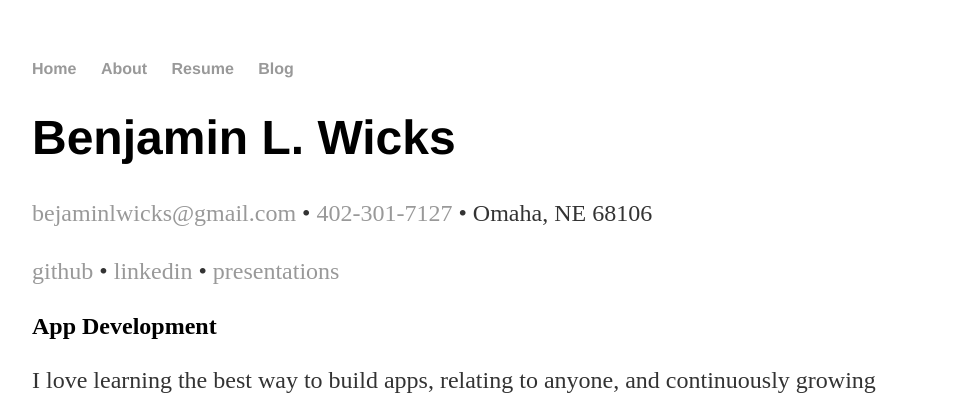
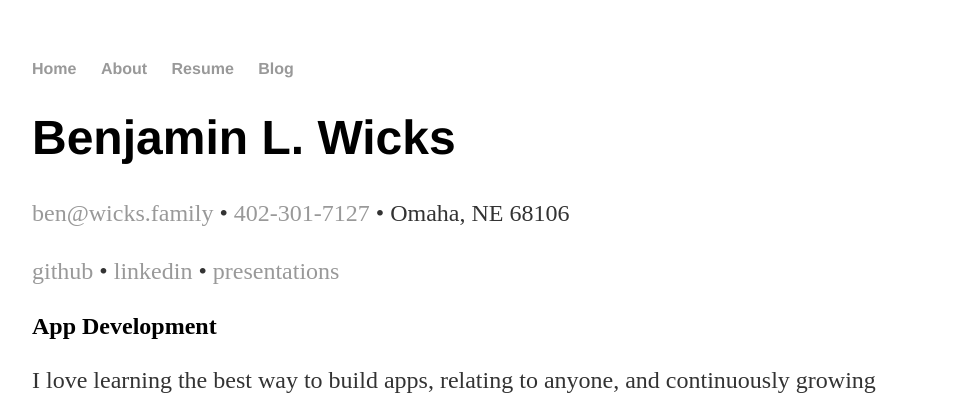
Before and after one commit to benwicks/benwicks.github.io, a Jekyll site: the page built from resume/index.md, in a window 1280 px wide. Shown: the top 395 px of the page, without its empty margins (160-1119 px from the left). Built offline with Jekyll 4.4.1, drawn with Linux system fonts in a browser that asks for light colours; our own code applies the rules of GitHub Pages for plain Markdown files; some of the changed lines change nothing that is shown.

Commit message:
Update email address (#10)
* Update email address on bottom links

* Update email on resume

```diff
--- a/_layouts/default.html
+++ b/_layouts/default.html
@@ -21,7 +21,7 @@
 		</div><!-- /.container -->
 		<footer>
     		<ul>
-        		<li><a href="mailto:benjaminlwicks@gmail.com">email</a></li>
+        		<li><a href="mailto:ben@wicks.family">email</a></li>
         		<li><a href="https://github.com/benwicks">github.com/benwicks</a></li>
 			<li><a href="https://speakerdeck.com/benwicks">presentations</a></li>
 			<li><a href="https://www.goodreads.com/user/show/22201799-ben">goodreads</a></li>
--- a/resume/index.md
+++ b/resume/index.md
@@ -4,7 +4,7 @@ title: My Resume
 
 # Benjamin L. Wicks
 
-<mailto:bejaminlwicks@gmail.com> • <a href="tel:+14023017127">402-301-7127</a> • Omaha, NE 68106
+<mailto:ben@wicks.family> • <a href="tel:+14023017127">402-301-7127</a> • Omaha, NE 68106
 
 [github](https://github.com/benwicks) • [linkedin](https://www.linkedin.com/in/benjaminwicks/) • [presentations](https://speakerdeck.com/benwicks)
 
```
